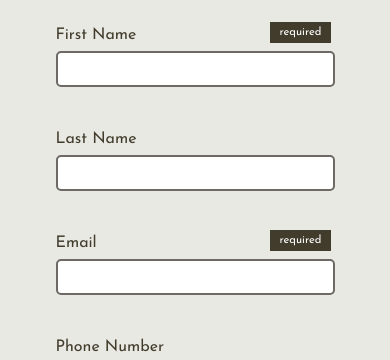
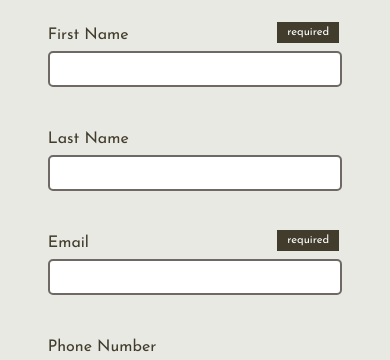
Before and after one commit to purple1violet/signup, a plain HTML site: page index.html in a window 390 px wide. Shown: the part 465-825 px from the top of the page. Drawn offline with Linux system fonts and the light colour scheme.

Commit message:
change the input margin

```diff
--- a/style.css
+++ b/style.css
@@ -288,8 +288,11 @@ input#confirm-pwd:not(:focus):not(:placeholder-shown):invalid ~ p::before {
       flex-direction: column;
     }
     .input-data{
-        width:90%;
+        width:95%;
         text-align: left;
+    }
+    input{
+        margin-bottom: -5px;
     }
     .input-data input {
       width: 100%;
```
